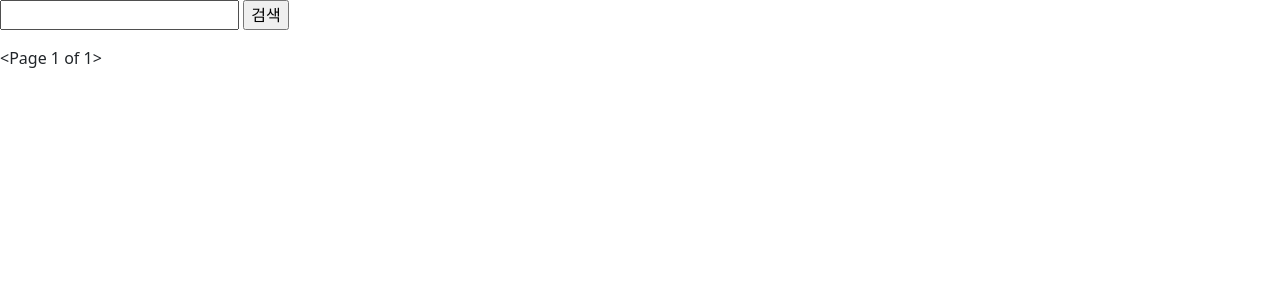
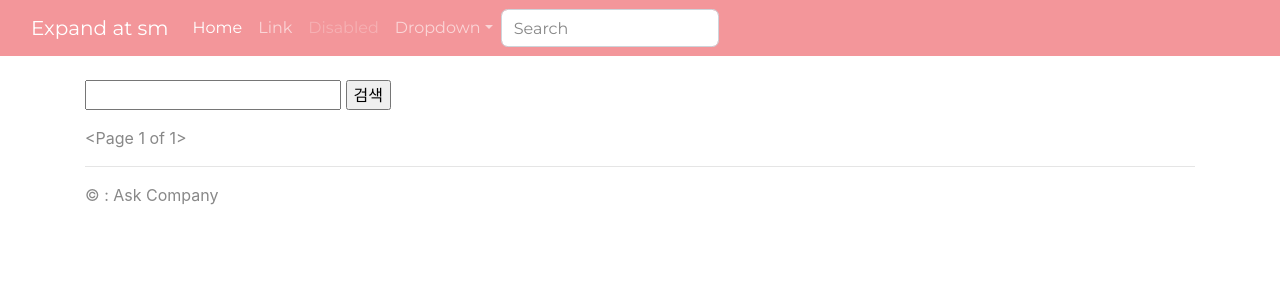
Before and after one commit to rhyou10/django_complete_with_react, a Django app: page /instagram/ in a window 1280 px wide. Shown: the top 300 px of the page. Run offline with Django 3.2, Linux system fonts and the light colour scheme; the visitor is signed in with stand-in values (Sample User, id 1); data that the repository does not hold is empty; parts of the project's set-up code (start-up, migrations or seed data) failed here and were passed over; some libraries are stand-ins or nearby versions.

Commit message:
css 및 layout 설정법

```diff
--- /dev/null
+++ b/instagram/templates/instagram/layout.html
@@ -0,0 +1,78 @@
+
+<!DOCTYPE html>
+<html lang="ko">
+    <head>
+        <meta charset="UTF-8">
+
+        <title>{% block title %}{% endblock title %}</title>
+        <!--<link href="https://cdn.jsdelivr.net/npm/bootstrap@5.1.3/dist/css/bootstrap.min.css" rel="stylesheet" integrity="sha384-1BmE4kWBq78iYhFldvKuhfTAU6auU8tT94WrHftjDbrCEXSU1oBoqyl2QvZ6jIW3" crossorigin="anonymous">-->
+        <link rel="stylesheet" href="https://cdn.jsdelivr.net/npm/bootswatch@4.5.2/dist/minty/bootstrap.min.css" integrity="sha384-H4X+4tKc7b8s4GoMrylmy2ssQYpDHoqzPa9aKXbDwPoPUA3Ra8PA5dGzijN+ePnH" crossorigin="anonymous">
+        <script src="https://code.jquery.com/jquery-2.2.4.js" integrity="sha256-iT6Q9iMJYuQiMWNd9lDyBUStIq/8PuOW33aOqmvFpqI=" crossorigin="anonymous"></script>
+        <script src="https://cdn.jsdelivr.net/npm/bootstrap@5.1.3/dist/js/bootstrap.min.js" integrity="sha384-QJHtvGhmr9XOIpI6YVutG+2QOK9T+ZnN4kzFN1RtK3zEFEIsxhlmWl5/YESvpZ13" crossorigin="anonymous"></script>
+        <!-- bootstrap css-->
+        <style>
+            @media (max-width:600px){
+                body{
+                    background-color: green;
+                }
+            }
+            body{
+                padding-top: 5rem;
+                padding-bottom: 2rem;
+            }
+
+        </style><!--반응형 css-->
+
+    </head>
+    <body>
+        <nav class="navbar navbar-expand-sm navbar-dark bg-dark fixed-top" aria-label="Third navbar example">
+            <div class="container-fluid">
+              <a class="navbar-brand" href="#">Expand at sm</a>
+              <button class="navbar-toggler" type="button" data-bs-toggle="collapse" data-bs-target="#navbarsExample03" aria-controls="navbarsExample03" aria-expanded="false" aria-label="Toggle navigation">
+                <span class="navbar-toggler-icon"></span>
+              </button>
+
+              <div class="collapse navbar-collapse" id="navbarsExample03">
+                <ul class="navbar-nav me-auto mb-2 mb-sm-0">
+                  <li class="nav-item">
+                    <a class="nav-link active" aria-current="page" href="#">Home</a>
+                  </li>
+                  <li class="nav-item">
+                    <a class="nav-link" href="#">Link</a>
+                  </li>
+                  <li class="nav-item">
+                    <a class="nav-link disabled">Disabled</a>
+                  </li>
+                  <li class="nav-item dropdown">
+                    <a class="nav-link dropdown-toggle" href="#" id="dropdown03" data-bs-toggle="dropdown" aria-expanded="false">Dropdown</a>
+                    <ul class="dropdown-menu" aria-labelledby="dropdown03">
+                      <li><a class="dropdown-item" href="#">Action</a></li>
+                      <li><a class="dropdown-item" href="#">Another action</a></li>
+                      <li><a class="dropdown-item" href="#">Something else here</a></li>
+                    </ul>
+                  </li>
+                </ul>
+                <form>
+                  <input class="form-control" type="text" placeholder="Search" aria-label="Search">
+                </form>
+              </div>
+            </div>
+          </nav>
+
+        <div class ="container">
+            <div class='row'>
+                <div class='col-sm-12'>
+                    {% block content %}
+                    {% endblock content%}
+
+                    <hr/>
+                    &copy : Ask Company
+                </div>
+            </div>
+        </div>
+
+    </body>
+
+
+
+</html>
--- a/instagram/templates/instagram/post_list.html
+++ b/instagram/templates/instagram/post_list.html
@@ -1,15 +1,12 @@
+{% extends "instagram/layout.html" %} <!--상속받는다.-->
 {% load bootstrap4 %}
-<!DOCTYPE html>
-<html lang="ko">
-    <head>
-        <meta charset="UTF-8">
 
-        <title>Instagram/post_list</title>
-        <link href="https://cdn.jsdelivr.net/npm/bootstrap@5.1.3/dist/css/bootstrap.min.css" rel="stylesheet" integrity="sha384-1BmE4kWBq78iYhFldvKuhfTAU6auU8tT94WrHftjDbrCEXSU1oBoqyl2QvZ6jIW3" crossorigin="anonymous">
-        <!-- bootstrap css-->
 
-    </head>
-    <body>
+{% block title %}
+    Instagram/post_list
+{% endblock title %}
+
+{% block content %}
     <form action="" method="get"> <!--action이 비어있으므로 상대경로로 웹페이지 생성?-->
         <input type = 'text' name='q' value="{{q}}">
         <input type = 'submit' value="검색">
@@ -48,8 +45,4 @@
     {% bootstrap_pagination page_obj size="large" justify_content="center"%}
     {% endif %}
     {{page_obj}}
-    </body>
-
-
-
-</html>
+{% endblock content %}
--- a/instagram/views.py
+++ b/instagram/views.py
@@ -15,7 +15,7 @@ from django.contrib.auth.mixins import LoginRequiredMixin
 #@method_decorator(login_required, name = 'dispatch')
 class PostListView(LoginRequiredMixin ,ListView): # 장식자 로그인 접근방법과 상속을 통한 로그인 접속방법
     model = Post
-    paginate_by = 10
+    paginate_by = 100
 
 post_list = PostListView.as_view()
 
```
Also changed, not shown: instagram/templates/instagram/post_detail.html (+12 -1 lines). Lines whose indentation alone changed are shown as unchanged.
